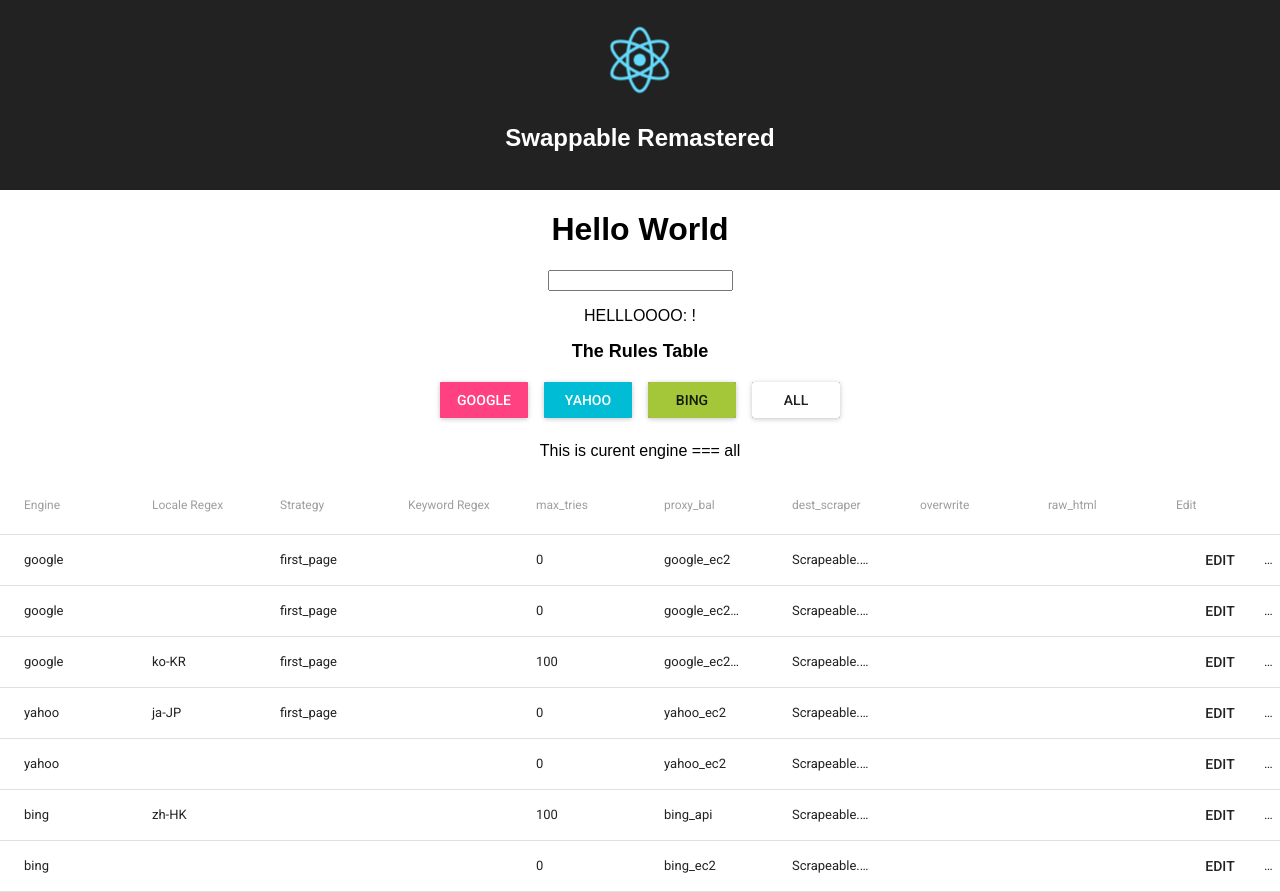
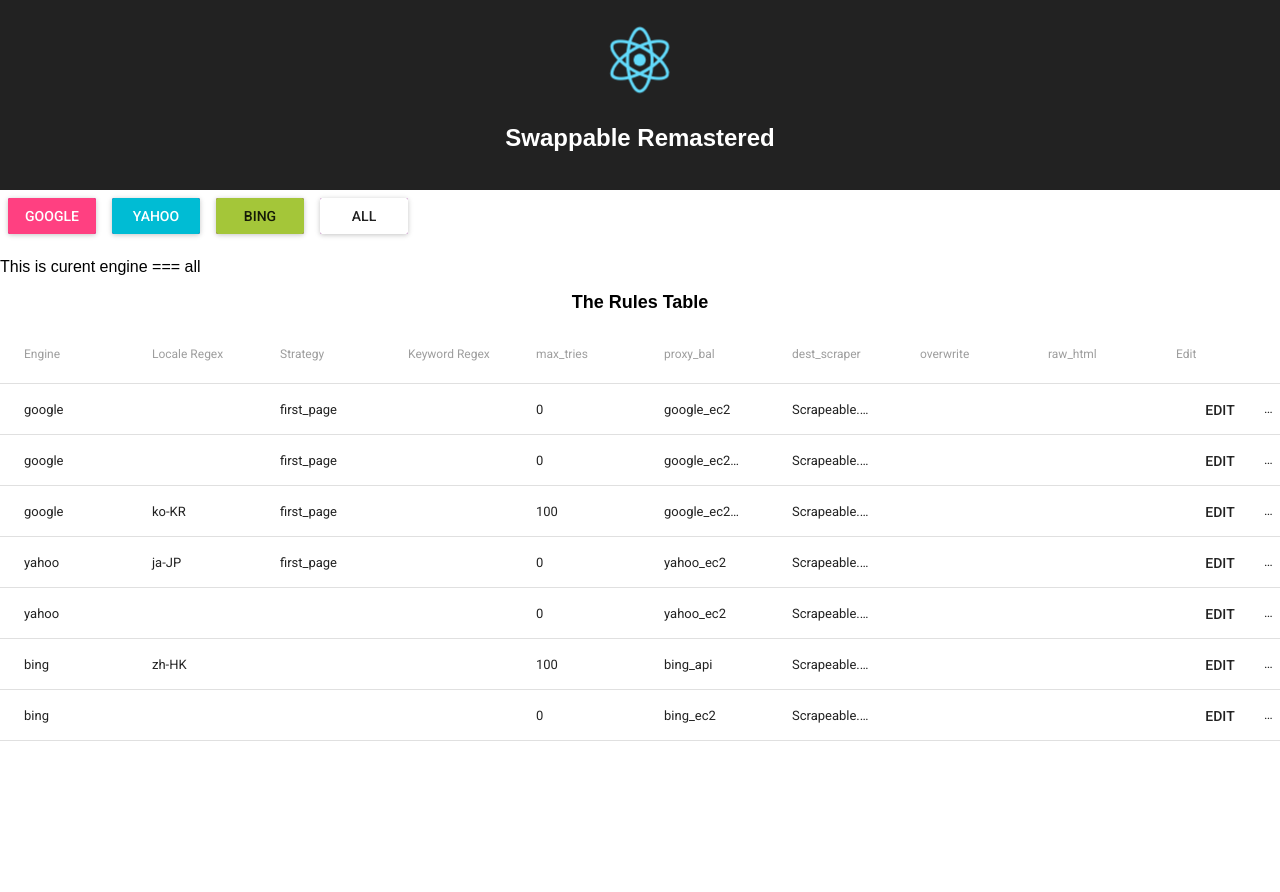
Before and after one commit to Trishthedish/d_and_d, a React (Create React App) app: page / in a window 1280 px wide. After the commit the page ends 800 px from the top, so only its background shows below. Built offline with nearby package versions, Linux system fonts and the light colour scheme; what react-tap-event-plugin would draw is missing.

Commit message:
moved top level button group to the left of screen. More is CSS playing is necessary.

```diff
--- a/src/App.css
+++ b/src/App.css
@@ -73,3 +73,7 @@
   text-align: center;
   background-color: rgba(255, 255, 255, 0.75);
 }
+
+.top-btn-grp-filter {
+  text-align: left;
+}
--- a/src/components/RuleEditModal.js
+++ b/src/components/RuleEditModal.js
@@ -1,6 +1,6 @@
 import React, {Component} from 'react';
 import Modal from 'react-modal'
-// import RaisedButton from 'material-ui/RaisedButton';
+import RaisedButton from 'material-ui/RaisedButton';
 import {updateEditingRule} from '../actions'
 
 class RuleEditModal extends Component {
@@ -58,9 +58,13 @@
              <p>Raw HTML Source</p>
                 <input type="text" value={rule.raw_html}
                   onChange={(event) => onRuleEdit('raw_html', event.target.value)}/>
-            <p>
-              <button onClick={onFormSave} value="Save" >SAVE</button>
-            </p>
+            <div>
+              <RaisedButton
+                label="Save Here"
+                primary={true}
+                onClick={onFormSave}
+                value="Save"  />
+            </div>
           </form>
         </Modal>
       </div>
--- a/src/containers/Main.js
+++ b/src/containers/Main.js
@@ -36,40 +36,22 @@
   //   dispatch(act)
   // }
    render() {
-
-
      return (
        <div>
-       <h1>Hello World</h1>
-       <div>
-         <input value={this.props.name} onChange={this.nameChangeHandler}/>
-         <p>HELLLOOOO: {this.props.name} !</p>
-       </div>
-
-
-       <div>
-         {/*
-   <RaisedButtonExampleSimple/>
-    <div><SortableComponent/></div>
-           */}
-
-         <h1 className="App-intro"> The Rules Table</h1>
-
-         <div>
+           <div className="top-btn-grp-filter">
              <RaisedButtons
                engine={this.props.engine}
                foobarHandler={this.engineChangeHandler}/>
-           <p>This is curent engine === {this.props.engine}</p>
+             <p>
+               This is curent engine === {this.props.engine}
+             </p>
            </div>
-
+           <h1 className="App-intro"> The Rules Table</h1>
            <RulesTable
              engine={this.props.engine}
              rules={this.props.rules}
              onRuleEdit={(ruleId) => this.props.dispatch(updateModal(true, ruleId))}
            />
-
-       </div>
-
            <RuleEditModal
            editModalVisibility={this.props.editModalVisibility}
            rule={this.props.editingRule}
@@ -82,7 +64,6 @@
          />
        </div>
      )
-
    }
  }
 function MapStateToProps(state) {
```
Lines whose indentation alone changed are shown as unchanged.
